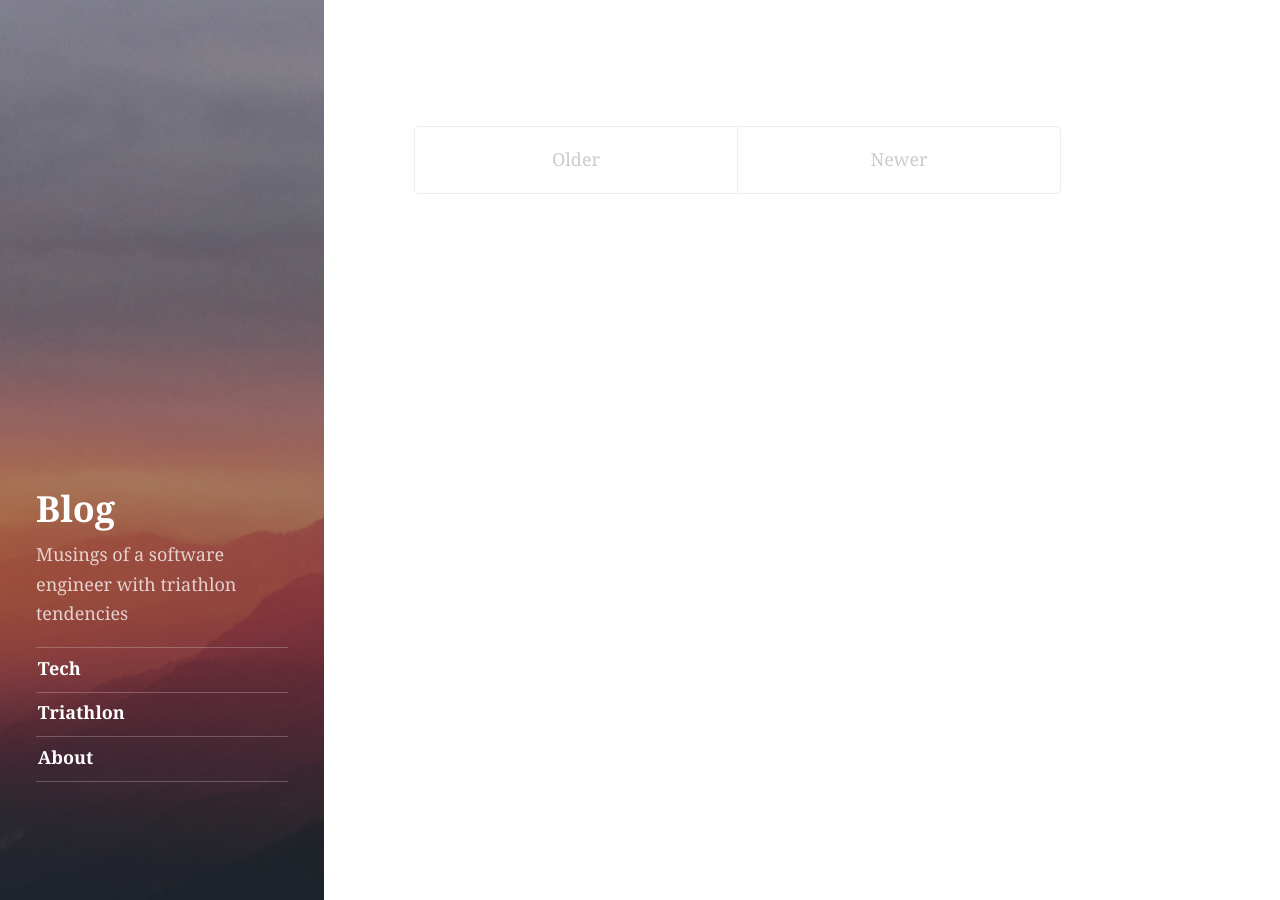
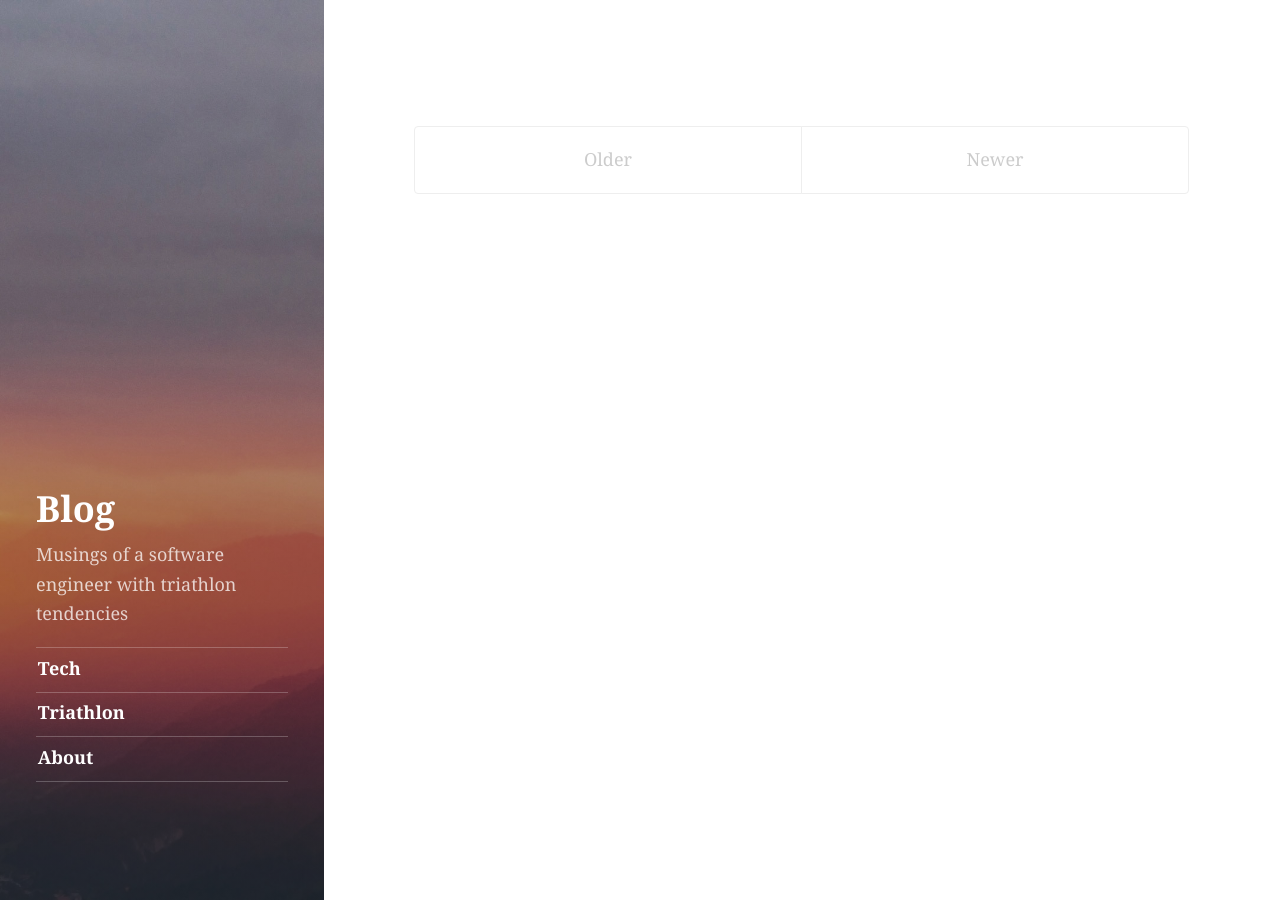
Before and after one commit to kiambogo/chrispoenaru.com, a Jekyll site: the page built from blog/index.html, in a window 1280 px wide. Built offline with Jekyll 4.4.1, drawn with Linux system fonts in a browser that asks for light colours; the list of posts is cut into pages by our own code.

Commit message:
Modifying size of content and position of side img

```diff
--- a/blog/_includes/head.html
+++ b/blog/_includes/head.html
@@ -76,6 +76,7 @@
     {% if image %}
     .sidebar {
       background-image: url('{{ image }}');
+      background-position: left;
     }
     {% endif %}
   </style>
--- a/blog/_sass/hydejack/_content.scss
+++ b/blog/_sass/hydejack/_content.scss
@@ -11,7 +11,7 @@
 
 @media (min-width: 48em) {
   .content {
-    max-width: 38rem;
+    max-width: 50rem;
     margin-left: 20rem;
     margin-right: 2rem;
     border-left: none;
```
